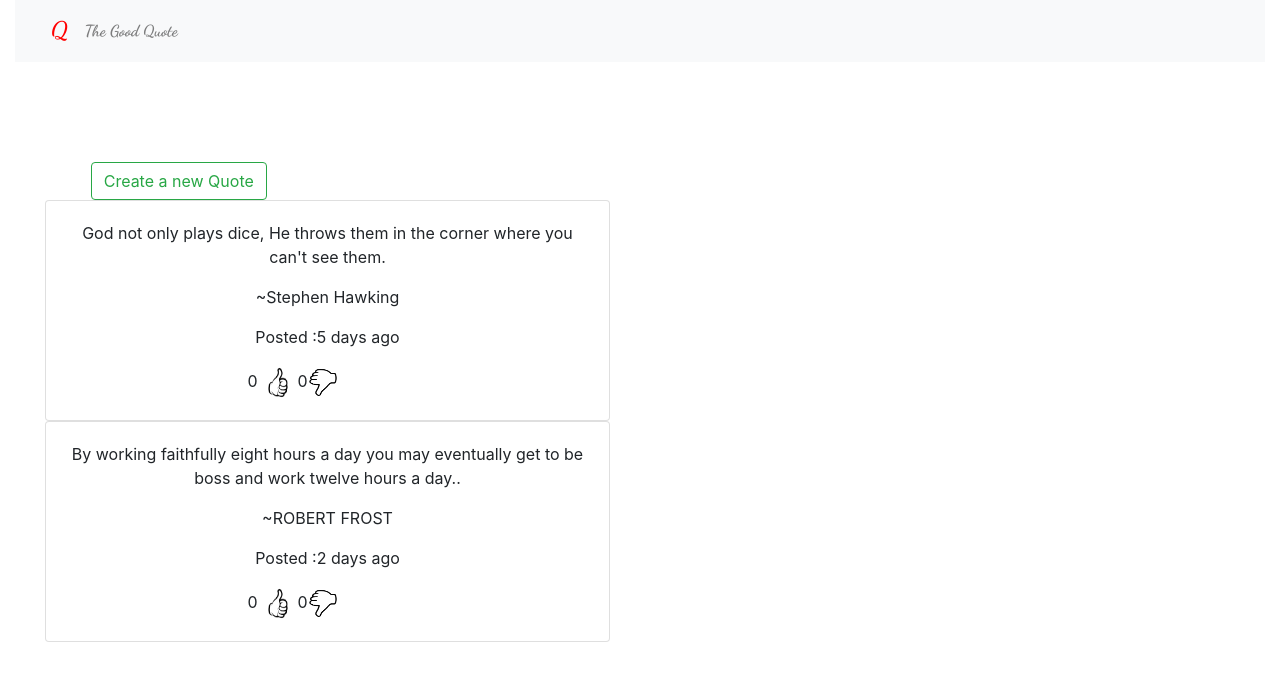
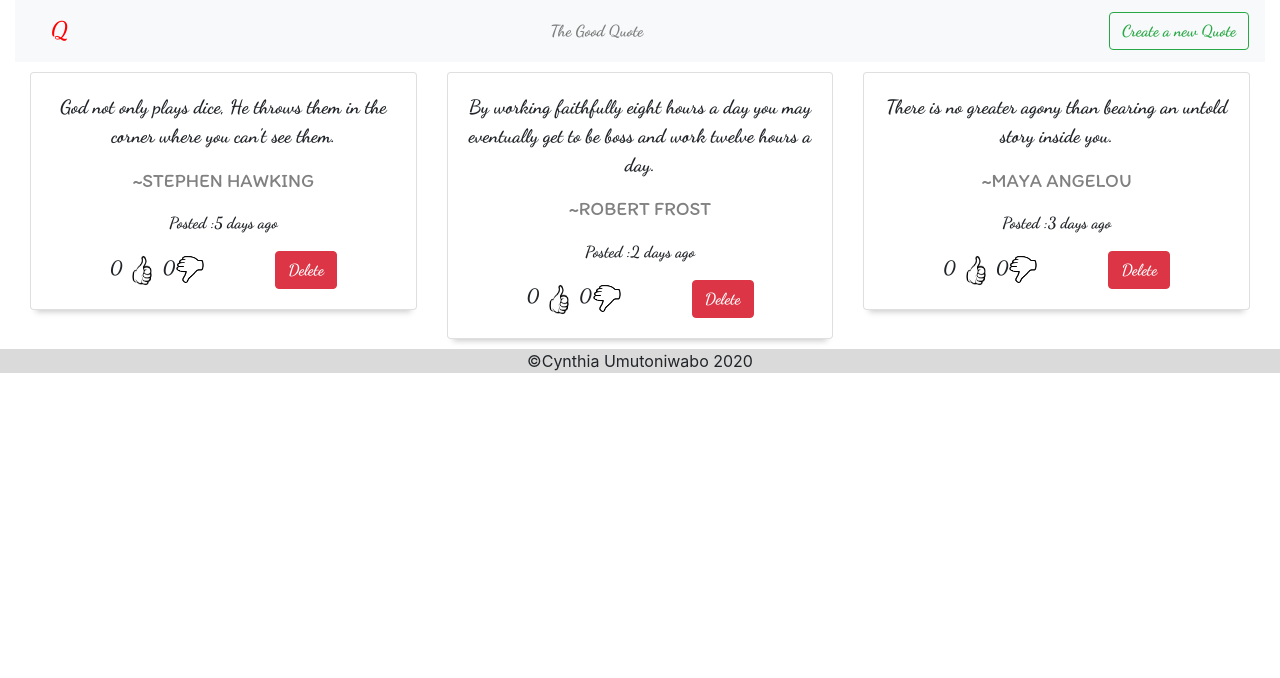
Before and after one commit to ucynthy12/Quote, an Angular app: page / in a window 1280 px wide. Shown: the top 678 px of the page. Built offline with nearby package versions, Linux system fonts and the light colour scheme.

Commit message:
styled the display component

```diff
--- a/src/app/quote/quote.component.css
+++ b/src/app/quote/quote.component.css
@@ -0,0 +1,20 @@
+@import url('https://fonts.googleapis.com/css2?family=Itim&display=swap');
+.card {
+    box-shadow: 0 8px 6px -6px #ccc;
+    font-family: 'Dancing Script', cursive;
+    font-size: larger;
+}
+
+.author {
+    font-family: 'Itim', cursive;
+    text-transform: uppercase;
+    color: gray;
+}
+
+.posted {
+    font-size: 16px;
+}
+
+#card {
+    margin: 10px auto;
+}
--- a/src/app/quote/quote.component.html
+++ b/src/app/quote/quote.component.html
@@ -1,11 +1,39 @@
 <div class="container-fluid" id="body">
-    <nav class="navbar navbar-light bg-light d-flex  justify-content-start">
+    <nav class="navbar navbar-light bg-light d-flex ">
         <a class="navbar-brand" href="#">Q</a>
         <span class="navbar-text">The Good Quote</span>
+        <button class="ml-auto p-2" (click)='toggleForm()' type="button" class="btn btn-outline-success">Create a new
+            Quote</button>
     </nav>
-    <div class="col-md-6">
-        <div class="container" id='display'>
-            <app-quote-display></app-quote-display>
+    <div class="container-fluid" id='display'>
+        <div class="container" id='btn'>
+            <div class="row" class="d-flex justify-content-center align-items-center ">
+                <div class="col-lg-8">
+                    <app-quote-form *ngIf='showForm' [quote]='quote' (addQuote)='addNewQuote($event)'></app-quote-form>
+                </div>
+            </div>
+        </div>
+        <div class="row">
+            <div id='card' *ngFor='let theQuote of sortedQuote();let i = index ' class="col-md-4">
+                <div class="card justify-content-center text-center">
+                    <div class="card-body">
+                        <!-- <p appHighlight class="card-text" *ngIf='highestVoted()=== theQuote.numberOfLikes && theQuote.numberOfLikes>0'>{{theQuote.quotes}}.</p> -->
+                        <!-- <p class="card-text" *ngIf='highestVoted() !== theQuote.numberOfLikes || theQuote.numberOfLikes === 0'>{{theQuote.quotes}}.</p> -->
+                        <p appHighlight *ngIf='highestVote()' class="card-text">{{highestVote()}}.</p>
+                        <p *ngIf='!highestVote()'class="card-text">{{theQuote.quotes}}.</p>
+
+                        <p class="author">~{{theQuote.name}}</p>
+                        <p class="posted">Posted :{{theQuote.datePosted|daysCount}} days ago</p>
+                        <app-vote-count></app-vote-count>
+                        <button id='bt' (click)='quoteDelete(i)' type="button" class="btn btn-danger">Delete</button>
+                    </div>
+                </div>
+            </div>
+
         </div>
     </div>
+
 </div>
+<div>
+    <p style="text-align:center; background-color: rgb(219, 218, 218);">&copy;Cynthia Umutoniwabo 2020</p>
+</div>
--- a/src/app/quote/quote.component.ts
+++ b/src/app/quote/quote.component.ts
@@ -1,4 +1,5 @@
 import { Component, OnInit } from '@angular/core';
+import { Quote } from '../quote';
 
 @Component({
   selector: 'app-quote',
@@ -7,6 +8,38 @@ import { Component, OnInit } from '@angular/core';
 })
 export class QuoteComponent implements OnInit {
 
+  showForm: boolean;
+  toggleForm() {
+    this.showForm = !this.showForm;
+  }
+  quote: Quote[] = [
+    new Quote(1, "Stephen Hawking", "God not only plays dice, He throws them in the corner where you can't see them", new Date(2020, 9, 27), 0, 0),
+    new Quote(2, "ROBERT FROST", "By working faithfully eight hours a day you may eventually get to be boss and work twelve hours a day", new Date(2020, 9, 30), 0, 0),
+    new Quote(3, "Maya Angelou", "There is no greater agony than bearing an untold story inside you", new Date(2020, 9, 29), 0, 0),
+  ]
+  addNewQuote(quote) {
+    let quoteLength = this.quote.length;
+    quote.id = quoteLength + 1;
+    quote.datePosted = new Date(quote.datePosted);
+    this.quote.push(quote)
+    console.log(this.quote);
+  }
+
+  quoteDelete(i) {
+    this.quote.splice(i, 1)
+  }
+  sortedQuote(){
+    return this.quote.sort((a,b)=>
+    b.numberOfLikes-a.numberOfLikes)
+  }
+
+  highestVote(){
+    for(let uQuotes of this.quote){
+      if((this.quote.indexOf(uQuotes)===0 )&& (uQuotes.numberOfLikes>0)){
+        return uQuotes.quotes
+      }
+    }
+  }
   constructor() { }
 
   ngOnInit(): void {
```
